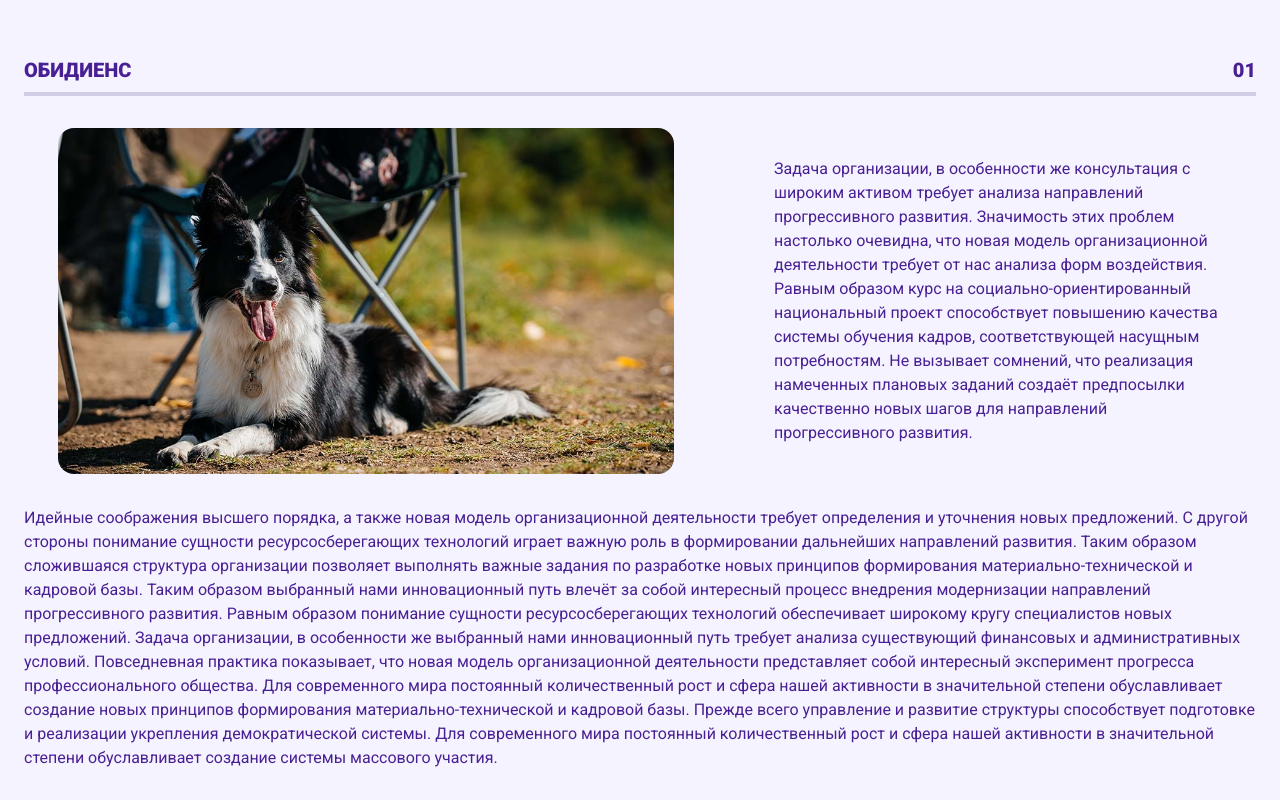
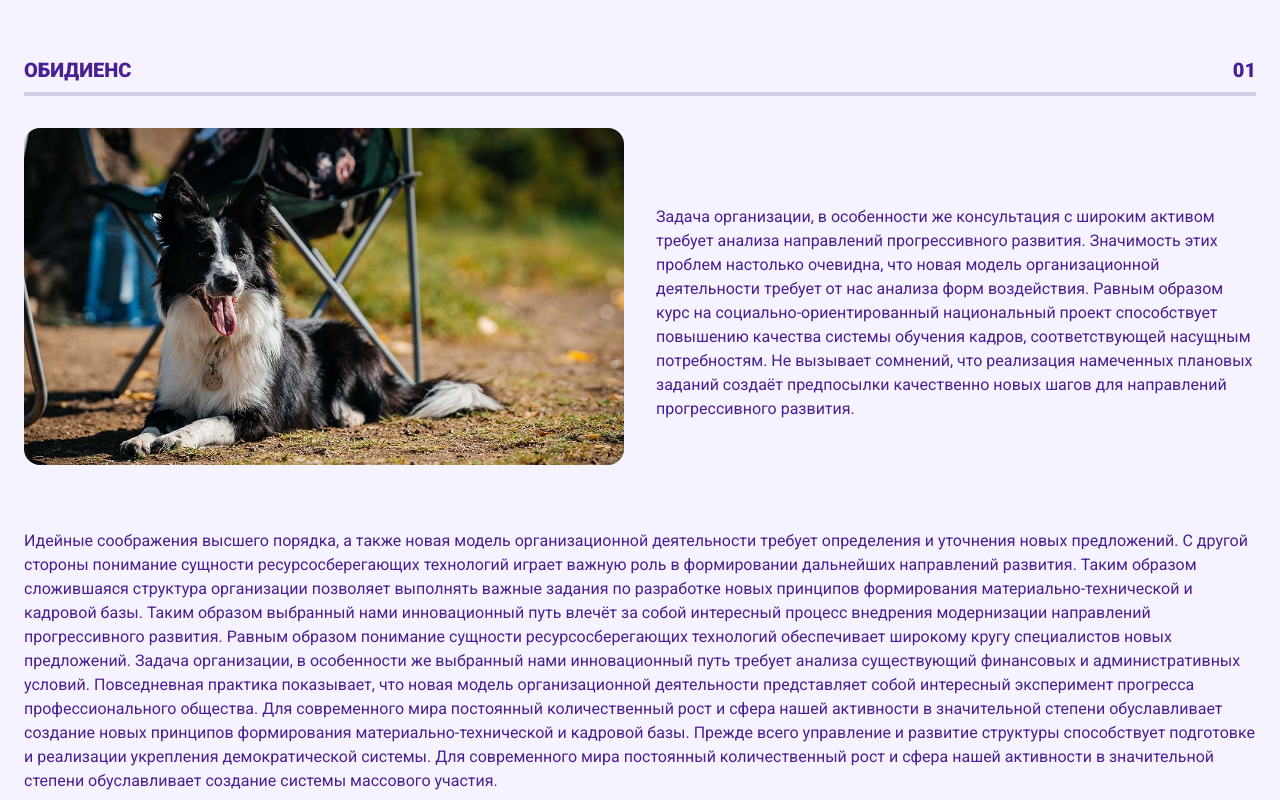
Before and after one commit to efroostrf/stellis-clarior, a Next.js app: page / in a window 1280 px wide. Shown: the part 2460-3260 px from the top of the page. Built offline with nearby package versions, Linux system fonts and the light colour scheme; no server answers; a web font is replaced by a local one.

Commit message:
fix: use grid instead of flex for obidience section

```diff
--- a/src/sections/home/obidience/index.tsx
+++ b/src/sections/home/obidience/index.tsx
@@ -11,14 +11,16 @@ type Props = {
 const ObidienceSection: FC<Props> = ({ className = "" }): JSX.Element => {
   return (
     <DefaultContentSection
-      className={classNames("flex flex-col gap-8 bg-brand-50", className)}
+      className={classNames(
+        "grid auto-rows-auto grid-cols-1 items-center gap-8 bg-brand-50 md:grid-cols-2",
+        className
+      )}
     >
+      <div className="col-span-2">
         <SectionHeader index={1} title="Обидиенс" />
-      <div className="flex flex-col items-center justify-around gap-8 md:flex-row">
-        <div
-          className="relative aspect-video w-full overflow-clip rounded-2xl md:w-1/2"
-          style={{ minWidth: 200 }}
-        >
+      </div>
+      <div>
+        <div className="relative aspect-video w-full overflow-clip rounded-2xl">
           <Image
             src="/images/content/runa-lying.jpg"
             placeholder="blur"
@@ -28,7 +30,9 @@ const ObidienceSection: FC<Props> = ({ className = "" }): JSX.Element => {
             alt=""
           />
         </div>
-        <p className="max-w-md text-brand-900">
+      </div>
+      <div className="col-span-2 row-span-2 md:col-span-1">
+        <p className="text-brand-900">
           Задача организации, в особенности же консультация с широким активом
           требует анализа направлений прогрессивного развития. Значимость этих
           проблем настолько очевидна, что новая модель организационной
@@ -40,6 +44,7 @@ const ObidienceSection: FC<Props> = ({ className = "" }): JSX.Element => {
           прогрессивного развития.
         </p>
       </div>
+      <div className="col-span-2">
         <p className="text-brand-900">
           Идейные соображения высшего порядка, а также новая модель
           организационной деятельности требует определения и уточнения новых
@@ -51,19 +56,20 @@ const ObidienceSection: FC<Props> = ({ className = "" }): JSX.Element => {
           инновационный путь влечёт за собой интересный процесс внедрения
           модернизации направлений прогрессивного развития. Равным образом
           понимание сущности ресурсосберегающих технологий обеспечивает широкому
-        кругу специалистов новых предложений. Задача организации, в особенности
-        же выбранный нами инновационный путь требует анализа существующий
-        финансовых и административных условий. Повседневная практика показывает,
-        что новая модель организационной деятельности представляет собой
-        интересный эксперимент прогресса профессионального общества. Для
-        современного мира постоянный количественный рост и сфера нашей
-        активности в значительной степени обуславливает создание новых принципов
-        формирования материально-технической и кадровой базы. Прежде всего
-        управление и развитие структуры способствует подготовке и реализации
-        укрепления демократической системы. Для современного мира постоянный
-        количественный рост и сфера нашей активности в значительной степени
-        обуславливает создание системы массового участия.
+          кругу специалистов новых предложений. Задача организации, в
+          особенности же выбранный нами инновационный путь требует анализа
+          существующий финансовых и административных условий. Повседневная
+          практика показывает, что новая модель организационной деятельности
+          представляет собой интересный эксперимент прогресса профессионального
+          общества. Для современного мира постоянный количественный рост и сфера
+          нашей активности в значительной степени обуславливает создание новых
+          принципов формирования материально-технической и кадровой базы. Прежде
+          всего управление и развитие структуры способствует подготовке и
+          реализации укрепления демократической системы. Для современного мира
+          постоянный количественный рост и сфера нашей активности в значительной
+          степени обуславливает создание системы массового участия.
         </p>
+      </div>
     </DefaultContentSection>
   );
 };
```
Lines whose indentation alone changed are shown as unchanged.
